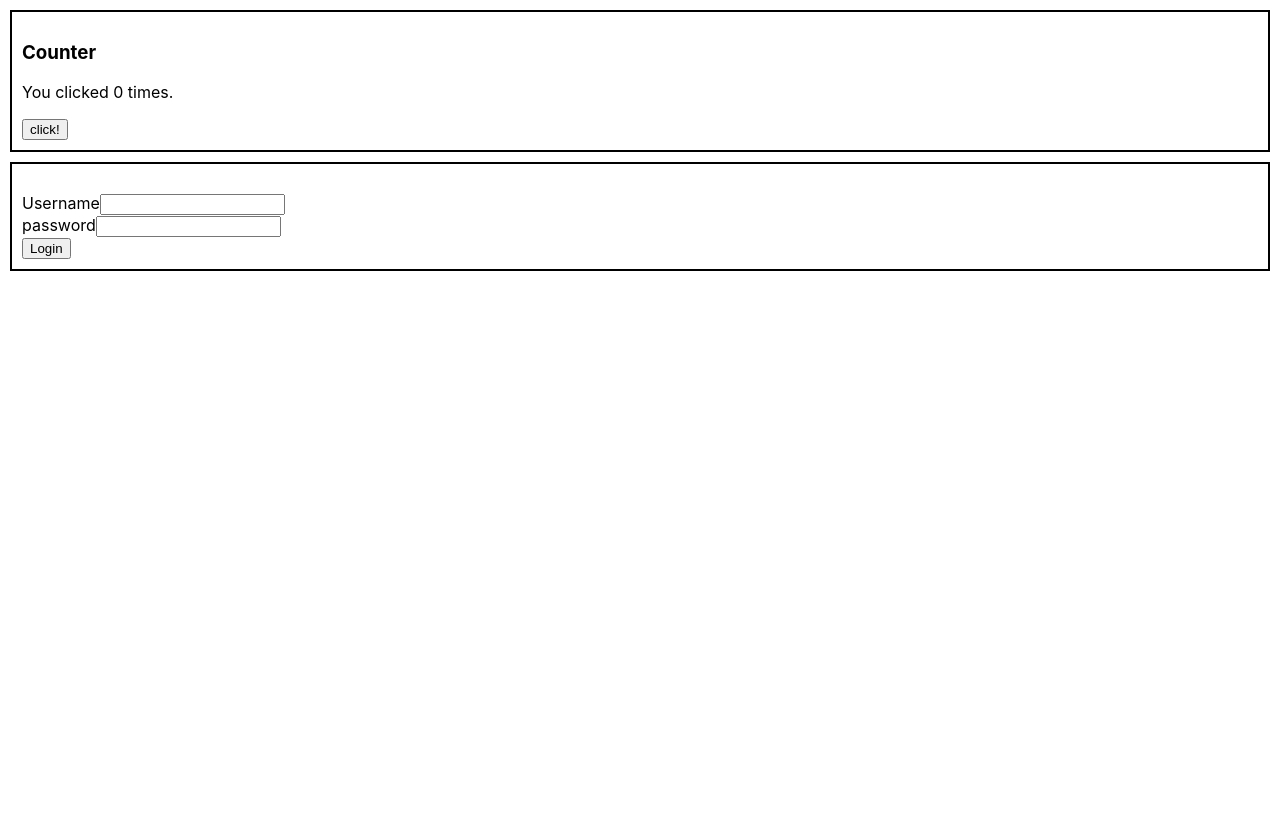
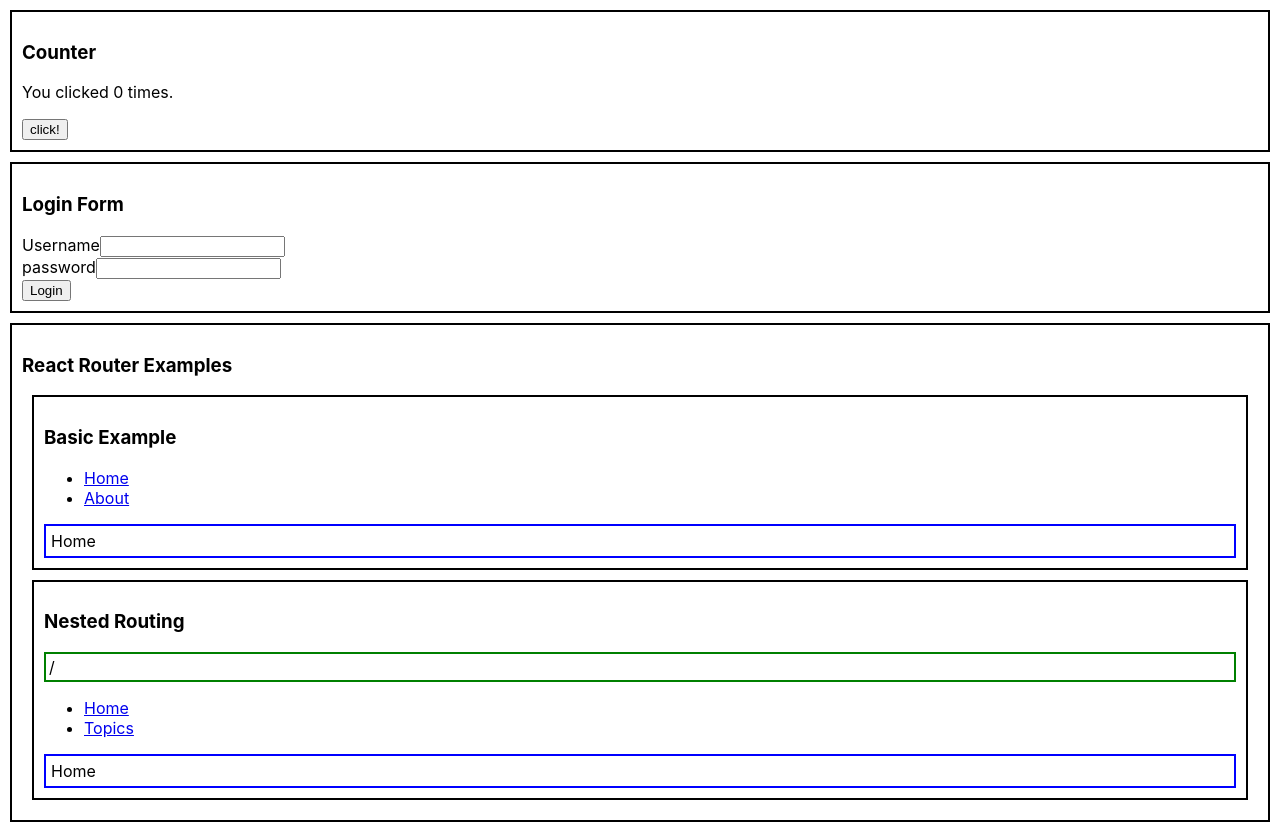
Before and after one commit to divyanshyadav/learn-react, a React (Create React App) app: page / in a window 1280 px wide. Before the commit the page ends 800 px from the top, so only its background shows below. Built offline with nearby package versions, Linux system fonts and the light colour scheme.

Commit message:
add examples of using react-router

```diff
--- a/package.json
+++ b/package.json
@@ -5,6 +5,7 @@
   "dependencies": {
     "react": "^16.9.0",
     "react-dom": "^16.9.0",
+    "react-router-dom": "^5.1.2",
     "react-scripts": "3.1.1"
   },
   "scripts": {
--- a/src/App.js
+++ b/src/App.js
@@ -3,13 +3,19 @@ import './App.css';
 import { Wrapper } from './utils'
 import Counter from './topics/hooks/Counter'
 import LoginForm from './topics/hooks/LoginForm'
+import BasicExample from './topics/react-router/BasicExample'
+import NestedRouting from './topics/react-router/NestedRouting'
 
 function App() {
   return (
     <div className="App">
       <Wrapper>
         <Counter />
-        <LoginForm />
+        <LoginForm name="Login Form"/>
+        <Wrapper name="React Router Examples">
+          <BasicExample />
+          <NestedRouting />
+        </Wrapper>
       </Wrapper>
     </div>
   );
--- /dev/null
+++ b/src/topics/react-router/BasicExample.js
@@ -0,0 +1,41 @@
+import React from 'react'
+import {
+    BrowserRouter as Router,
+    Link,
+    Switch,
+    Route
+} from 'react-router-dom'
+
+export default function BasicExample() {
+    return (
+        <Router>
+            <ul>
+                <li>
+                    <Link to='/'>Home</Link>
+                </li>
+                <li>
+                    <Link to='/about'>About</Link>
+                </li>
+            </ul>
+            <div style={{ border: '2px blue solid', padding: '5px' }}>
+                <Switch>
+                    <Route path='/about'>
+                        <About />
+                    </Route>
+                    <Route path='/'>
+                        <Home />
+                    </Route>
+                </Switch>
+            </div>
+        </Router>
+    )
+}
+
+
+const Home = () => {
+    return <div>{'Home'}</div>
+}
+
+const About = () => {
+    return <div>{'About'}</div>
+}
--- /dev/null
+++ b/src/topics/react-router/NestedRouting.js
@@ -0,0 +1,90 @@
+import React, { useState } from 'react'
+import {
+    BrowserRouter as Router,
+    Link,
+    Switch,
+    Route,
+    useRouteMatch,
+    useParams,
+    useHistory,
+} from 'react-router-dom'
+
+const URLBar = () => {
+    const history = useHistory()
+    const [url, setUrl] = useState(history.location.pathname)
+
+    history.listen(() => {
+        setUrl(history.location.pathname)
+    })
+
+    return <div style={{ border: '2px green solid', padding: '3px' }}>
+        {url}
+    </div>
+}
+
+export default function NestedRouting() {
+    return (
+        <Router>
+            <URLBar />
+            <ul>
+                <li>
+                    <Link to='/'>Home</Link>
+                </li>
+                <li>
+                    <Link to='/topics'>Topics</Link>
+                </li>
+            </ul>
+
+            <div style={{ border: '2px blue solid', padding: '5px' }}>
+                <Switch>
+                    <Route path='/topics'>
+                        <Topics />
+                    </Route>
+                    <Route path='/'>
+                        <Home />
+                    </Route>
+                </Switch>
+            </div>
+        </Router>
+    )
+}
+
+
+const Home = () => {
+    return <div>{'Home'}</div>
+}
+
+const Topics = () => {
+    const match = useRouteMatch()
+
+    return (
+        <div>
+            <h3>Topics</h3>
+
+            <ul>
+                <li>
+                    <Link to={`${match.url}/ds`}>Data Structures</Link>
+                </li>
+                <li>
+                    <Link to={`${match.url}/algorithm`}>Algorithm</Link>
+                </li>
+            </ul>
+
+            <Switch>
+                <Route path={`${match.path}/:topicId`}>
+                    <Topic />
+                </Route>
+                <Route path={`${match.path}`}>
+                    <h4>Please select a topic.</h4>
+                </Route>
+            </Switch>
+        </div>
+    )
+}
+
+
+const Topic = () => {
+    let { topicId } = useParams()
+
+    return <h4>Requested topic ID: {topicId}</h4>
+}
--- a/src/utils.js
+++ b/src/utils.js
@@ -1,9 +1,36 @@
 import React from 'react';
 
-export const Wrapper = ({ children }) => {
+const camelCaseToNormal = (string) => {
+    const words = []
+    let word = ''
+
+    for (let i = 0; i < string.length; i++) {
+        if (i !== 0 && string[i] === string[i].toUpperCase()) {
+            words.push(word)
+            word = string[i]
+        } else {
+            word += string[i]
+        }
+
+        if (i === string.length - 1) {
+            words.push(word)
+        }
+    }
+
+    return words.join(' ')
+}
+
+export const Wrapper = ({ children, title }) => {
 
     const renderChild = (child, index) => {
-        const { name } = child.type
+        let { name } = child.type
+
+        if (child.props.name) {
+            name = child.props.name
+        }
+
+        name = camelCaseToNormal(name)
+
         return (
             <div
                 key={index}
```
Also changed, not shown: 1 other file (tests, documents, lock files or other folders).
